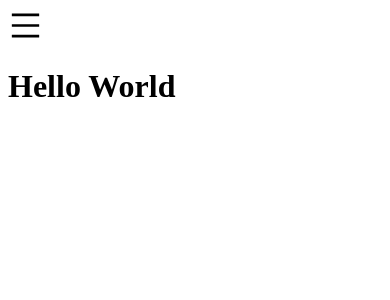
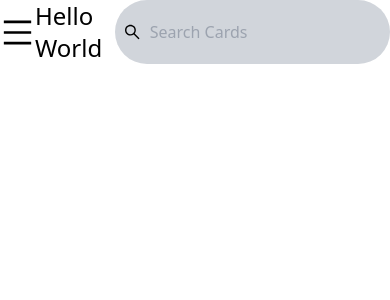
Before and after one commit to JCBuren/card-shop, a React (Create React App) app: page / in a window 390 px wide. Shown: the top 300 px of the page. Built offline with nearby package versions, Linux system fonts and the light colour scheme.

Commit message:
Nav and Mobile Menu

```diff
--- a/package.json
+++ b/package.json
@@ -35,5 +35,8 @@
       "last 1 firefox version",
       "last 1 safari version"
     ]
+  },
+  "devDependencies": {
+    "tailwindcss": "^3.2.4"
   }
 }
--- a/src/components/Navbar.jsx
+++ b/src/components/Navbar.jsx
@@ -1,18 +1,84 @@
-import React from "react"
-import { AiOutlineMenu } from "react-icons/ai"
+import React, { useState } from "react"
+import { AiOutlineMenu, AiOutlineSearch, AiOutlineClose } from "react-icons/ai"
+import { BsFillCartFill } from "react-icons/bs"
+import {
+	FaFootballBall,
+	FaBasketballBall,
+	FaBaseballBall,
+	FaHockeyPuck,
+} from "react-icons/fa"
+import { MdCatchingPokemon } from "react-icons/md"
 
 const Navbar = () => {
+	const [toggleNav, setToggleNav] = useState(false)
 	return (
 		<div className="max-w-[1640px] mx-auto flex justify-between">
 			{/* Left Side */}
 			<div className="flex items-center">
-				<div className="cursor-pointer">
+				<div
+					onClick={() => setToggleNav(!toggleNav)}
+					className="cursor-pointer"
+				>
 					<AiOutlineMenu size={35} />
 				</div>
 				<h1 className="text-2xl sm:text-3xl lg:text-4xl">
 					Hello <span>World</span>
 				</h1>
 			</div>
+			{/* Search */}
+			<div className="bg-gray-300 rounded-full items-center flex px-2 w-full sm:w-[500px] lg:w-[750px] ">
+				<AiOutlineSearch size={20} />
+				<input
+					className="bg-transparent p-2 w-full"
+					type="text"
+					placeholder="Search Cards"
+				></input>
+			</div>
+			<button className="bg-black text-white hidden md:flex rounded-full items-center py-2">
+				<BsFillCartFill size={20} className="mr-2" />
+				Cart
+			</button>
+			{toggleNav ? (
+				<div className="bg-black/80 fixed w-full h-screen z-10 top-0 left-0"></div>
+			) : (
+				""
+			)}
+
+			<div
+				className={
+					toggleNav
+						? "fixed top-0 left-0 w-[300px] h-screen bg-white z-10 duration-400"
+						: "fixed top-0 left-[100%] w-[300px] h-screen bg-white duration-400"
+				}
+			>
+				<AiOutlineClose
+					onClick={() => setToggleNav(!toggleNav)}
+					size={30}
+					className="absolute right-4 top-4 cursor-pointer"
+				/>
+				<h2 className="text-2xl p-4">
+					Hello <span className="font-bold">World</span>
+				</h2>
+				<nav>
+					<ul className="flex flex-col p-6 text-gray-750">
+						<li className="text-xl py-4 flex">
+							<FaFootballBall size={30} /> Football
+						</li>
+						<li className="text-xl py-4 flex">
+							<FaBasketballBall size={30} /> Basketball
+						</li>
+						<li className="text-xl py-4 flex">
+							<FaBaseballBall size={30} /> Baseball
+						</li>
+						<li className="text-xl py-4 flex">
+							<FaHockeyPuck size={30} /> Hockey
+						</li>
+						<li className="text-xl py-4 flex">
+							<MdCatchingPokemon size={32} /> Pokemon
+						</li>
+					</ul>
+				</nav>
+			</div>
 		</div>
 	)
 }
--- /dev/null
+++ b/tailwind.config.js
@@ -0,0 +1,8 @@
+/** @type {import('tailwindcss').Config} */
+module.exports = {
+	content: ["./src/**/*.{js,jsx,ts,tsx}"],
+	theme: {
+		extend: {},
+	},
+	plugins: [],
+}
```
Also changed, not shown: 1 other file (tests, documents, lock files or other folders).
